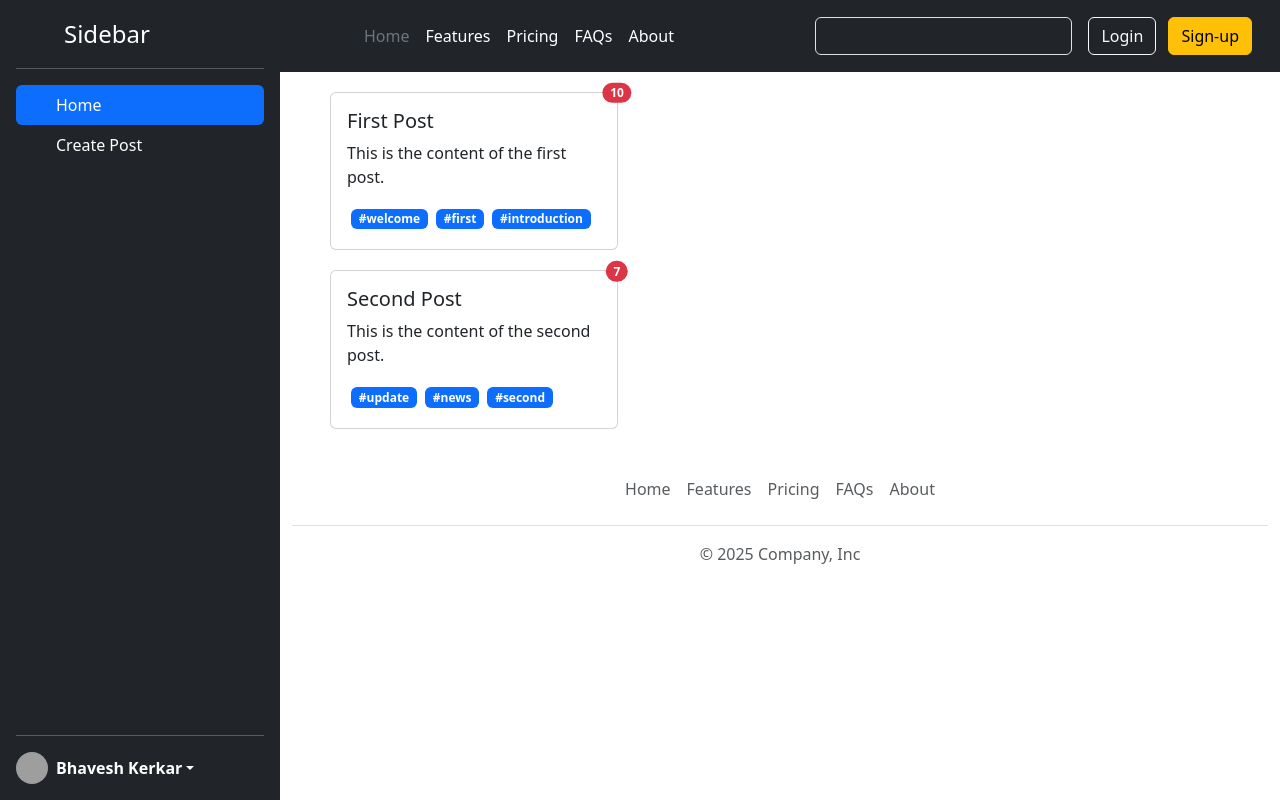
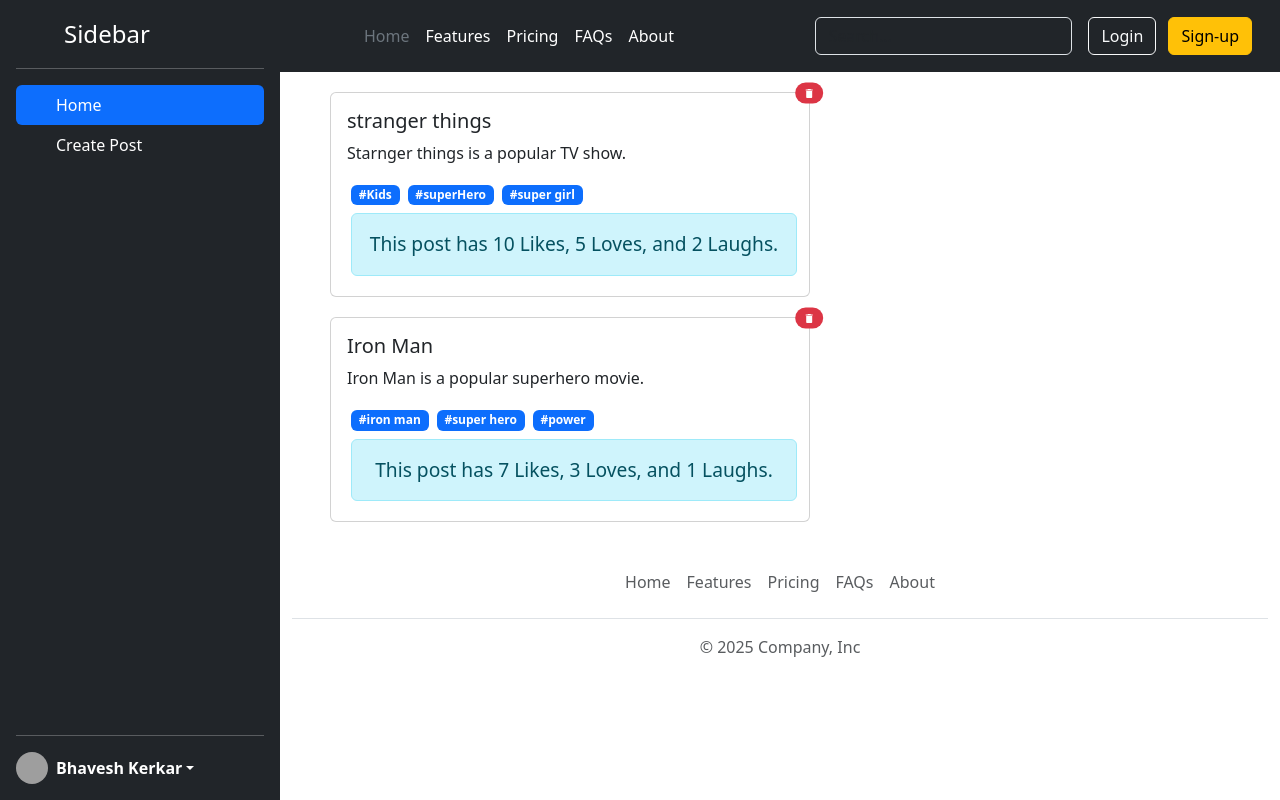
Before and after one commit to bhaveshkerkar/React-Projects, a React app: page / in a window 1280 px wide. Built offline with nearby package versions, Linux system fonts and the light colour scheme; grey boxes are pictures that could not be loaded; the HTML template or start-up script is replaced by a standard one.

Commit message:
add files

```diff
--- a/src/App.css
+++ b/src/App.css
@@ -12,4 +12,14 @@
 
 .post-card {
   margin: 20px 50px;
+  position: relative;
 }
+
+.reactions {
+  display: flex;
+  justify-content: space-around;
+  align-items: center;
+  width: 100%;
+  font-size: 1.2rem;
+  margin: 15px 0 0 0;
+}
--- a/src/compo/Post.jsx
+++ b/src/compo/Post.jsx
@@ -1,18 +1,30 @@
+import { MdDelete } from "react-icons/md";
+import { useContext } from "react";
+import { PostList } from "../store/post-list-store";
+
 const Post = ({ post }) => {
+  const { deletePost } = useContext(PostList);
+
   return (
-    <div className="card post-card" style={{ width: "18rem" }}>
+    <div className="card post-card" style={{ width: "30rem" }}>
       <div className="card-body">
         <h5 className="card-title">{post.title}</h5>
-        <span class="position-absolute top-0 start-100 translate-middle badge rounded-pill bg-danger">
-          {post.reactions.like}
-          <span class="visually-hidden">unread messages</span>
+        <span
+          className="position-absolute top-0 start-100 translate-middle badge rounded-pill bg-danger"
+          onClick={() => deletePost(post.id)}
+        >
+          <MdDelete />
         </span>
         <p className="card-text">{post.content}</p>
         {post.tags.map((tag) => (
-          <span key={tag} className="badge text-bg-primary m-1">
+          <span key={tag} className="badge text-bg-primary m-1 ">
             #{tag}
           </span>
         ))}
+        <div className="alert alert-info m-1 reactions" role="alert">
+          This post has {post.reactions.like} Likes, {post.reactions.love}{" "}
+          Loves, and {post.reactions.laugh} Laughs.
+        </div>
       </div>
     </div>
   );
--- a/src/store/post-list-store.jsx
+++ b/src/store/post-list-store.jsx
@@ -7,7 +7,13 @@
 });
 
 const postListReducer = (currPostList, action) => {
-  return currPostList; // Placeholder
+  let newPostList = currPostList;
+  if (action.type === "DELETE") {
+    newPostList = currPostList.filter(
+      (post) => post.id !== action.payload.postId
+    );
+  }
+  return newPostList; // Placeholder
 };
 
 const PostListProvider = ({ children }) => {
@@ -18,7 +24,9 @@
 
   const addPost = () => {};
 
-  const deletePost = () => {};
+  const deletePost = (postId) => {
+    dispatchPostList({ type: "DELETE", payload: postId });
+  };
 
   return (
     <PostList.Provider
@@ -36,19 +44,19 @@
 const DEFAULT_POST_LIST = [
   {
     id: "1",
-    title: "First Post",
-    content: "This is the content of the first post.",
+    title: "stranger things",
+    content: "Starnger things is a popular TV show.",
     userID: "user1",
-    tags: ["welcome", "first", "introduction"],
+    tags: ["Kids", "superHero", "super girl"],
     reactions: { like: 10, love: 5, laugh: 2 },
   },
 
   {
     id: "2",
-    title: "Second Post",
-    content: "This is the content of the second post.",
+    title: "Iron Man",
+    content: "Iron Man is a popular superhero movie.",
     userID: "user2",
-    tags: ["update", "news", "second"],
+    tags: ["iron man", "super hero", "power"],
     reactions: { like: 7, love: 3, laugh: 1 },
   },
 ];
```
